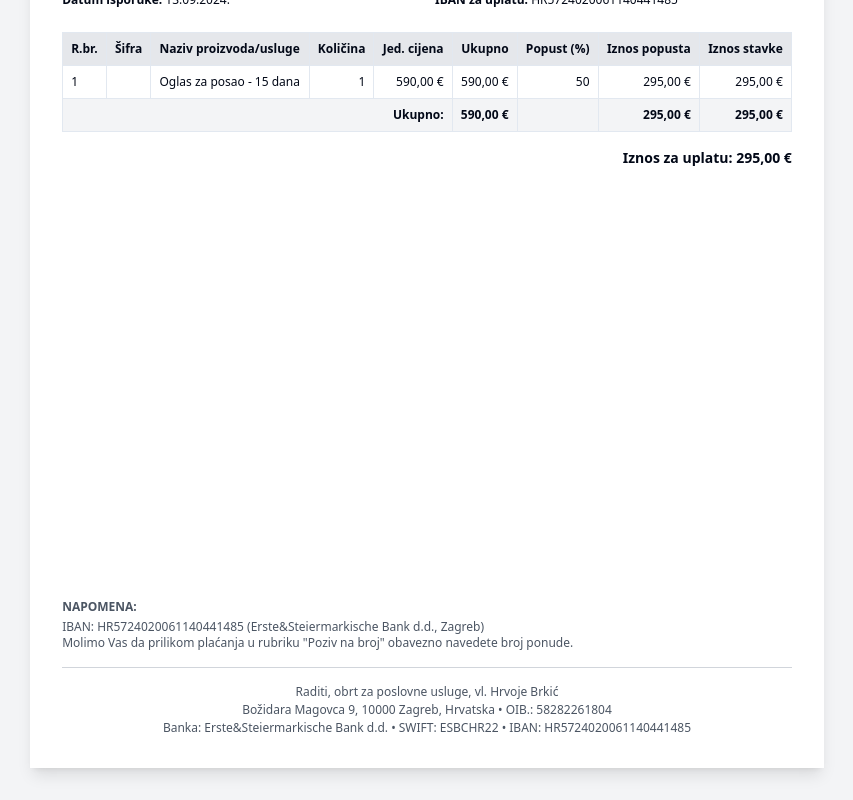
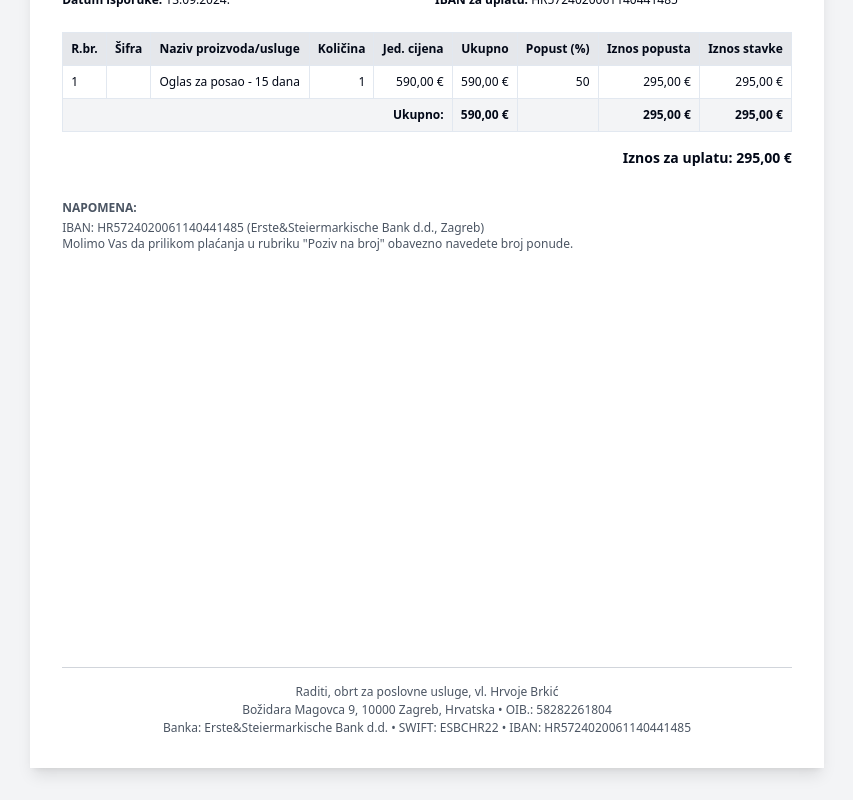
Before and after one commit to Ni7e/codeweaver-visualizer, a React (Vite) app: page / in a window 1280 px wide. Shown: the part 387-1187 px from the top of the page, without its empty margins (213-1066 px from the left). Built offline with nearby package versions, Linux system fonts and the light colour scheme.

Commit message:
Remove "NAPOMENA" from Footer
The "NAPOMENA" section has been removed from the Footer component to align with the original design.
[skip gpt_engineer]

```diff
--- a/src/components/Footer.tsx
+++ b/src/components/Footer.tsx
@@ -3,9 +3,6 @@ import React from 'react';
 const Footer: React.FC = () => {
   return (
     <div className="mt-8 text-xs text-gray-600">
-      <p className="mb-1 font-semibold">NAPOMENA:</p>
-      <p>IBAN: HR5724020061140441485 (Erste&Steiermarkische Bank d.d., Zagreb)</p>
-      <p>Molimo Vas da prilikom plaćanja u rubriku "Poziv na broj" obavezno navedete broj ponude.</p>
       <hr className="my-4 border-gray-300" />
       <div className="text-center space-y-0.5">
         <p>Raditi, obrt za poslovne usluge, vl. Hrvoje Brkić</p>
--- a/src/components/Invoice.tsx
+++ b/src/components/Invoice.tsx
@@ -35,6 +35,11 @@ const Invoice: React.FC = () => {
           iban="HR5724020061140441485"
         />
         <InvoiceTable />
+        <div className="mt-8 text-xs text-gray-600">
+          <p className="mb-1 font-semibold">NAPOMENA:</p>
+          <p>IBAN: HR5724020061140441485 (Erste&Steiermarkische Bank d.d., Zagreb)</p>
+          <p>Molimo Vas da prilikom plaćanja u rubriku "Poziv na broj" obavezno navedete broj ponude.</p>
+        </div>
       </div>
       <Footer />
     </div>
```
